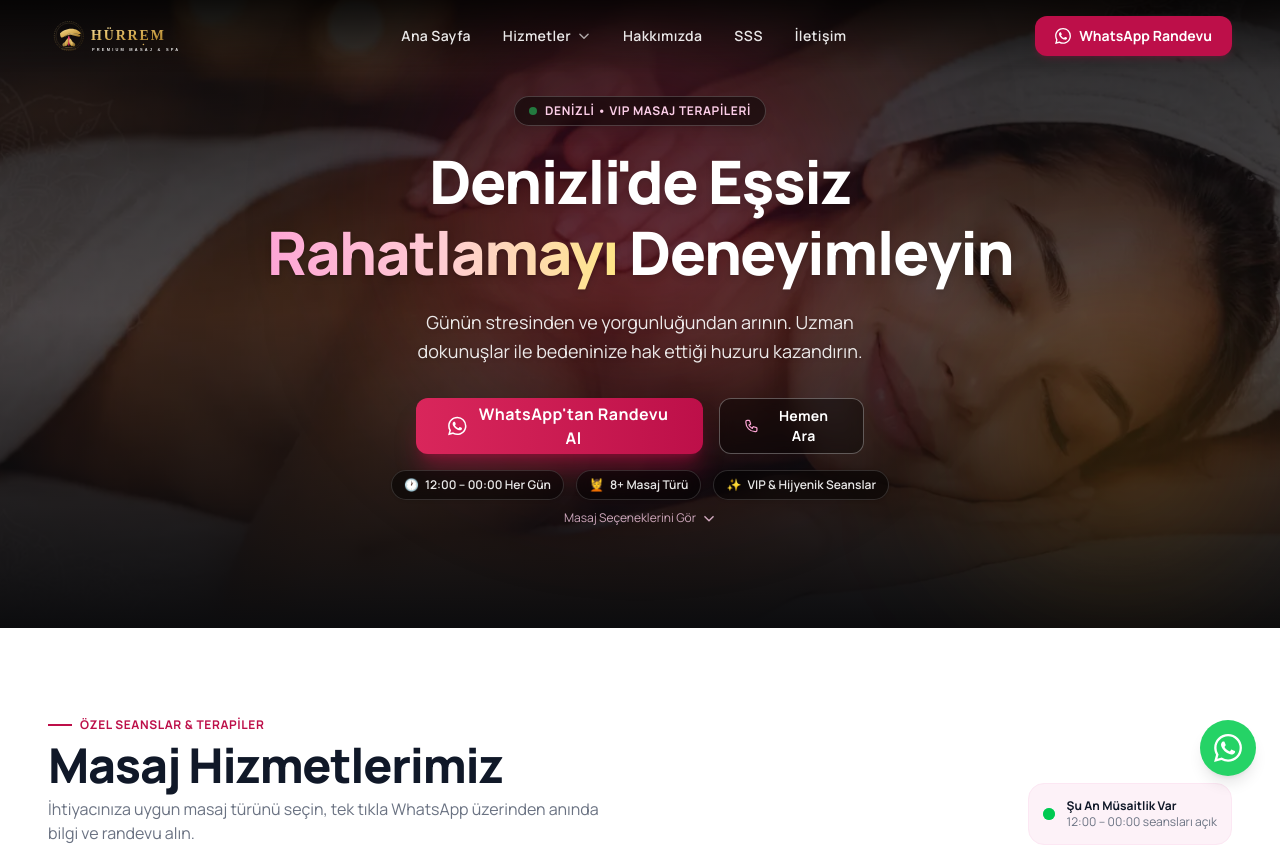
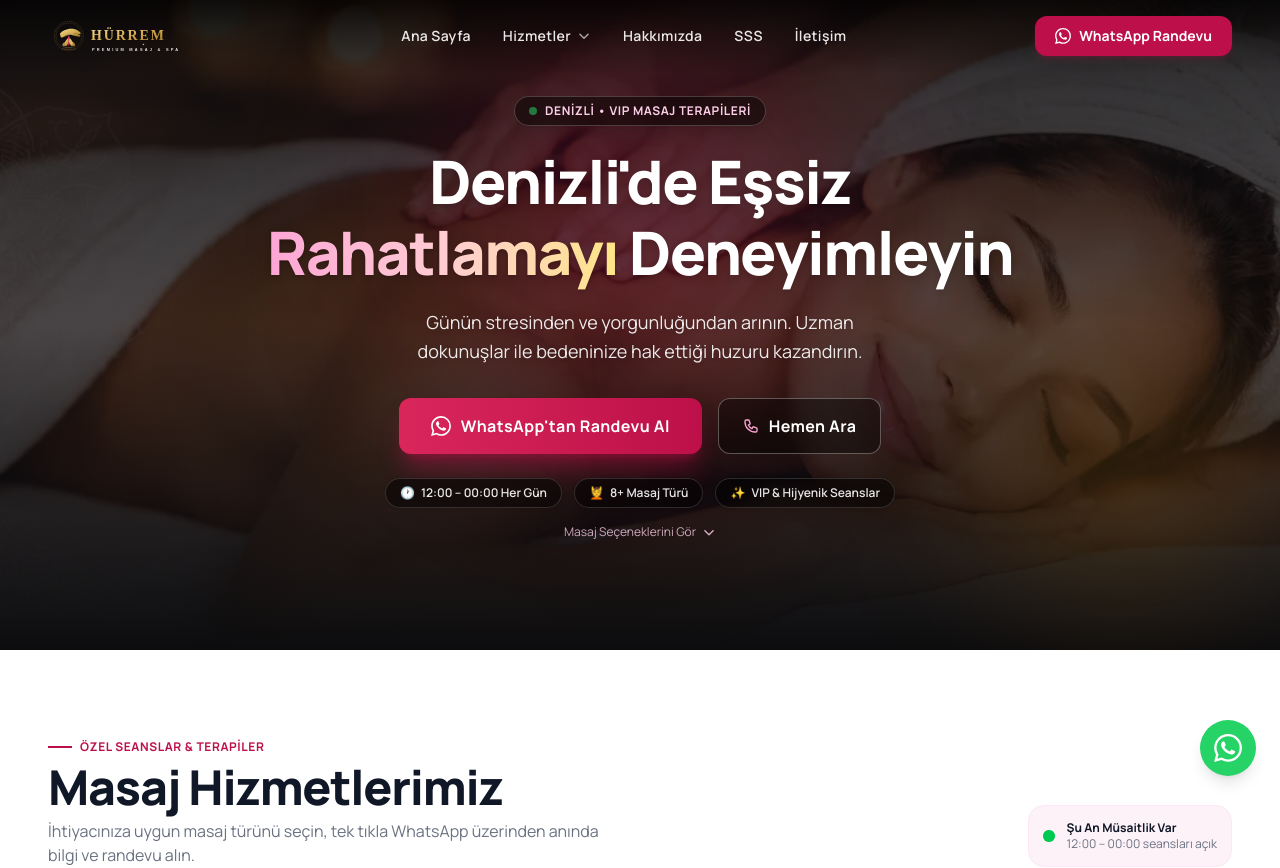
Before and after one commit to webtasarimdigital/hurrempremium, a Next.js app: page / in a window 1280 px wide. Shown: the top 868 px of the page. Built offline with nearby package versions, Linux system fonts and the light colour scheme.

Commit message:
fix(buttons): prevent text wrap on hero CTA buttons, expand container and improve chip spacing

```diff
--- a/src/app/page.tsx
+++ b/src/app/page.tsx
@@ -161,40 +161,40 @@ export default function HomePage() {
           </p>
 
           {/* Quick CTAs on Hero */}
-          <div className="flex flex-col sm:flex-row gap-3 sm:gap-4 justify-center items-stretch sm:items-center max-w-md mx-auto">
-            <WhatsAppCTA location="hero" variant="primary" className="h-13 sm:h-14 px-8 text-sm sm:text-base w-full sm:w-auto shadow-xl shadow-primary/40 bg-gradient-to-r from-[#d9265b] to-[#bd0f49] hover:from-[#bd0f49] hover:to-[#941238]">
-              <svg className="w-5 h-5 fill-current" viewBox="0 0 24 24">
+          <div className="flex flex-col sm:flex-row gap-3 sm:gap-4 justify-center items-center w-full max-w-xl mx-auto">
+            <WhatsAppCTA location="hero" variant="primary" className="h-13 sm:h-14 px-7 sm:px-8 text-sm sm:text-base w-full sm:w-auto shadow-xl shadow-primary/40 bg-gradient-to-r from-[#d9265b] to-[#bd0f49] hover:from-[#bd0f49] hover:to-[#941238] whitespace-nowrap">
+              <svg className="w-5 h-5 fill-current shrink-0" viewBox="0 0 24 24">
                 <path d="M17.472 14.382c-.297-.149-1.758-.867-2.03-.967-.273-.099-.471-.148-.67.15-.197.297-.767.966-.94 1.164-.173.199-.347.223-.644.075-.297-.15-1.255-.463-2.39-1.475-.883-.788-1.48-1.761-1.653-2.059-.173-.297-.018-.458.13-.606.134-.133.298-.347.446-.52.149-.174.198-.298.298-.497.099-.198.05-.371-.025-.52-.075-.149-.669-1.612-.916-2.207-.242-.579-.487-.5-.669-.51-.173-.008-.371-.01-.57-.01-.198 0-.52.074-.792.372-.272.297-1.04 1.016-1.04 2.479 0 1.462 1.065 2.875 1.213 3.074.149.198 2.096 3.2 5.077 4.487.709.306 1.262.489 1.694.625.712.227 1.36.195 1.871.118.571-.085 1.758-.719 2.006-1.413.248-.694.248-1.289.173-1.413-.074-.124-.272-.198-.57-.347m-5.421 7.403h-.004a9.87 9.87 0 01-5.031-1.378l-.361-.214-3.741.982.998-3.648-.235-.374a9.86 9.86 0 01-1.51-5.26c.001-5.45 4.436-9.884 9.888-9.884 2.64 0 5.122 1.03 6.988 2.898a9.825 9.825 0 012.893 6.994c-.003 5.45-4.437 9.884-9.885 9.884m8.413-18.297A11.815 11.815 0 0012.05 0C5.495 0 .16 5.335.157 11.892c0 2.096.547 4.142 1.588 5.945L.057 24l6.305-1.654a11.882 11.882 0 005.683 1.448h.005c6.554 0 11.89-5.335 11.893-11.893a11.821 11.821 0 00-3.48-8.413z" />
               </svg>
-              WhatsApp&apos;tan Randevu Al
+              <span>WhatsApp&apos;tan Randevu Al</span>
             </WhatsAppCTA>
 
-            <PhoneCTA location="hero" variant="outline-light" className="h-13 sm:h-14 px-6 text-sm w-full sm:w-auto bg-black/40 hover:bg-white/15 border-white/25 backdrop-blur-md">
-              <svg className="w-4 h-4 text-pink-300" fill="none" viewBox="0 0 24 24" stroke="currentColor">
+            <PhoneCTA location="hero" variant="outline-light" className="h-13 sm:h-14 px-6 text-sm sm:text-base w-full sm:w-auto bg-black/40 hover:bg-white/15 border-white/25 backdrop-blur-md whitespace-nowrap">
+              <svg className="w-4 h-4 text-pink-300 shrink-0" fill="none" viewBox="0 0 24 24" stroke="currentColor">
                 <path strokeLinecap="round" strokeLinejoin="round" strokeWidth={2} d="M3 5a2 2 0 012-2h3.28a1 1 0 01.948.684l1.498 4.493a1 1 0 01-.502 1.21l-2.257 1.13a11.042 11.042 0 005.516 5.516l1.13-2.257a1 1 0 011.21-.502l4.493 1.498a1 1 0 01.684.949V19a2 2 0 01-2 2h-1C9.716 21 3 14.284 3 6V5z" />
               </svg>
-              Hemen Ara
+              <span>Hemen Ara</span>
             </PhoneCTA>
           </div>
         </div>
 
         {/* Hero Bottom: Sleek Trust Chips + Scroll Cue */}
-        <div className="relative z-10 container-custom text-center px-4 pt-4">
-          <div className="flex flex-wrap items-center justify-center gap-2 sm:gap-3 text-xs font-semibold text-white/90 mb-2">
-            <span className="px-3 py-1.5 rounded-full bg-black/50 backdrop-blur-md border border-white/15 flex items-center gap-1.5 shadow-sm">
+        <div className="relative z-10 container-custom text-center px-4 pt-4 sm:pt-6 pb-2">
+          <div className="flex flex-wrap items-center justify-center gap-2 sm:gap-3 text-xs font-semibold text-white/90 mb-3">
+            <span className="px-3.5 py-1.5 rounded-full bg-black/50 backdrop-blur-md border border-white/15 flex items-center gap-1.5 shadow-sm whitespace-nowrap">
               <span className="text-amber-400">🕐</span> 12:00 – 00:00 Her Gün
             </span>
-            <span className="px-3 py-1.5 rounded-full bg-black/50 backdrop-blur-md border border-white/15 flex items-center gap-1.5 shadow-sm">
+            <span className="px-3.5 py-1.5 rounded-full bg-black/50 backdrop-blur-md border border-white/15 flex items-center gap-1.5 shadow-sm whitespace-nowrap">
               <span className="text-pink-300">💆</span> 8+ Masaj Türü
             </span>
-            <span className="px-3 py-1.5 rounded-full bg-black/50 backdrop-blur-md border border-white/15 flex items-center gap-1.5 shadow-sm">
+            <span className="px-3.5 py-1.5 rounded-full bg-black/50 backdrop-blur-md border border-white/15 flex items-center gap-1.5 shadow-sm whitespace-nowrap">
               <span className="text-green-400">✨</span> VIP &amp; Hijyenik Seanslar
             </span>
           </div>
 
           <a
             href="#hizmetler"
-            className="inline-flex items-center gap-1.5 text-[11px] sm:text-xs text-pink-200/80 hover:text-white transition-colors animate-bounce mt-1"
+            className="inline-flex items-center gap-1.5 text-[11px] sm:text-xs text-pink-200/80 hover:text-white transition-colors animate-bounce mt-2"
           >
             <span>Masaj Seçeneklerini Gör</span>
             <svg className="w-3.5 h-3.5" fill="none" viewBox="0 0 24 24" stroke="currentColor">
--- a/src/components/CTAButtons.tsx
+++ b/src/components/CTAButtons.tsx
@@ -22,10 +22,10 @@ export function WhatsAppCTA({
 
   const baseClass =
     variant === "primary"
-      ? "inline-flex items-center justify-center gap-2.5 bg-primary text-white font-bold text-sm tracking-wide rounded-xl shadow-lg shadow-primary/30 hover:bg-primary-dark hover:scale-102 transition-all duration-200"
+      ? "inline-flex items-center justify-center gap-2.5 bg-primary text-white font-bold text-sm tracking-wide rounded-xl shadow-lg shadow-primary/30 hover:bg-primary-dark hover:scale-102 transition-all duration-200 whitespace-nowrap"
       : variant === "white"
-      ? "inline-flex items-center justify-center gap-2.5 bg-white text-primary font-bold text-sm tracking-wide rounded-xl shadow-lg hover:bg-gray-50 hover:scale-102 transition-all duration-200"
-      : "inline-flex items-center justify-center gap-2.5 border border-white/30 text-white font-bold text-sm tracking-wide rounded-xl hover:bg-white/10 transition-all duration-200";
+      ? "inline-flex items-center justify-center gap-2.5 bg-white text-primary font-bold text-sm tracking-wide rounded-xl shadow-lg hover:bg-gray-50 hover:scale-102 transition-all duration-200 whitespace-nowrap"
+      : "inline-flex items-center justify-center gap-2.5 border border-white/30 text-white font-bold text-sm tracking-wide rounded-xl hover:bg-white/10 transition-all duration-200 whitespace-nowrap";
 
   const handleClick = () => {
     if (typeof window !== "undefined" && (window as any).dataLayer) {
@@ -61,10 +61,10 @@ export function PhoneCTA({
 }: PhoneCTAProps) {
   const variantClass =
     variant === "primary"
-      ? "inline-flex items-center justify-center gap-2.5 bg-primary text-white font-bold text-sm tracking-wide rounded-xl shadow-lg shadow-primary/30 hover:bg-primary-dark transition-all duration-200"
+      ? "inline-flex items-center justify-center gap-2.5 bg-primary text-white font-bold text-sm tracking-wide rounded-xl shadow-lg shadow-primary/30 hover:bg-primary-dark transition-all duration-200 whitespace-nowrap"
       : variant === "outline-dark"
-      ? "inline-flex items-center justify-center gap-2.5 border border-gray-300 text-gray-800 font-bold text-sm tracking-wide rounded-xl hover:bg-gray-100 transition-all duration-200"
-      : "inline-flex items-center justify-center gap-2.5 border border-white/30 text-white font-bold text-sm tracking-wide rounded-xl hover:bg-white/15 backdrop-blur-sm transition-all duration-200";
+      ? "inline-flex items-center justify-center gap-2.5 border border-gray-300 text-gray-800 font-bold text-sm tracking-wide rounded-xl hover:bg-gray-100 transition-all duration-200 whitespace-nowrap"
+      : "inline-flex items-center justify-center gap-2.5 border border-white/30 text-white font-bold text-sm tracking-wide rounded-xl hover:bg-white/15 backdrop-blur-sm transition-all duration-200 whitespace-nowrap";
 
   const handleClick = () => {
     if (typeof window !== "undefined" && (window as any).dataLayer) {
```
